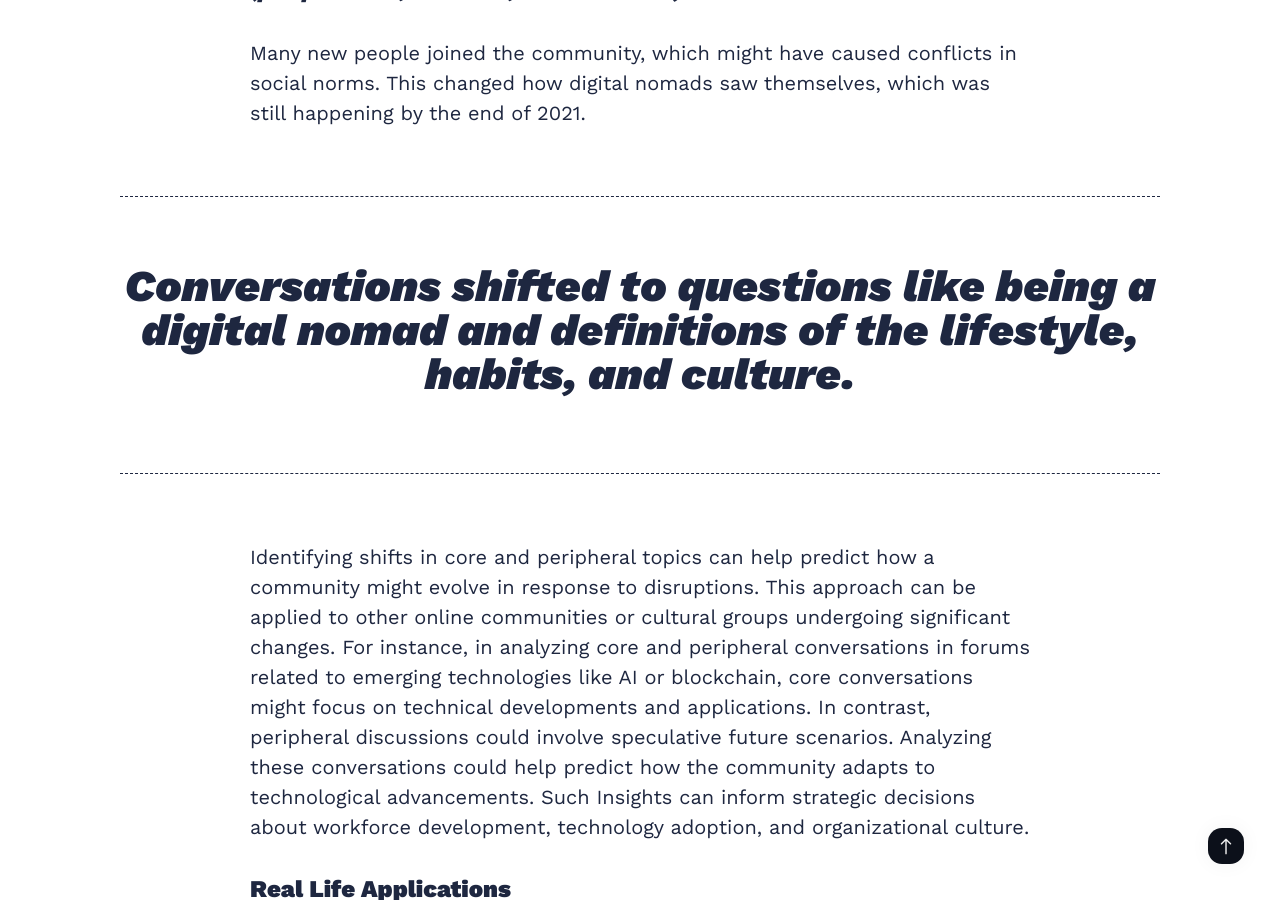
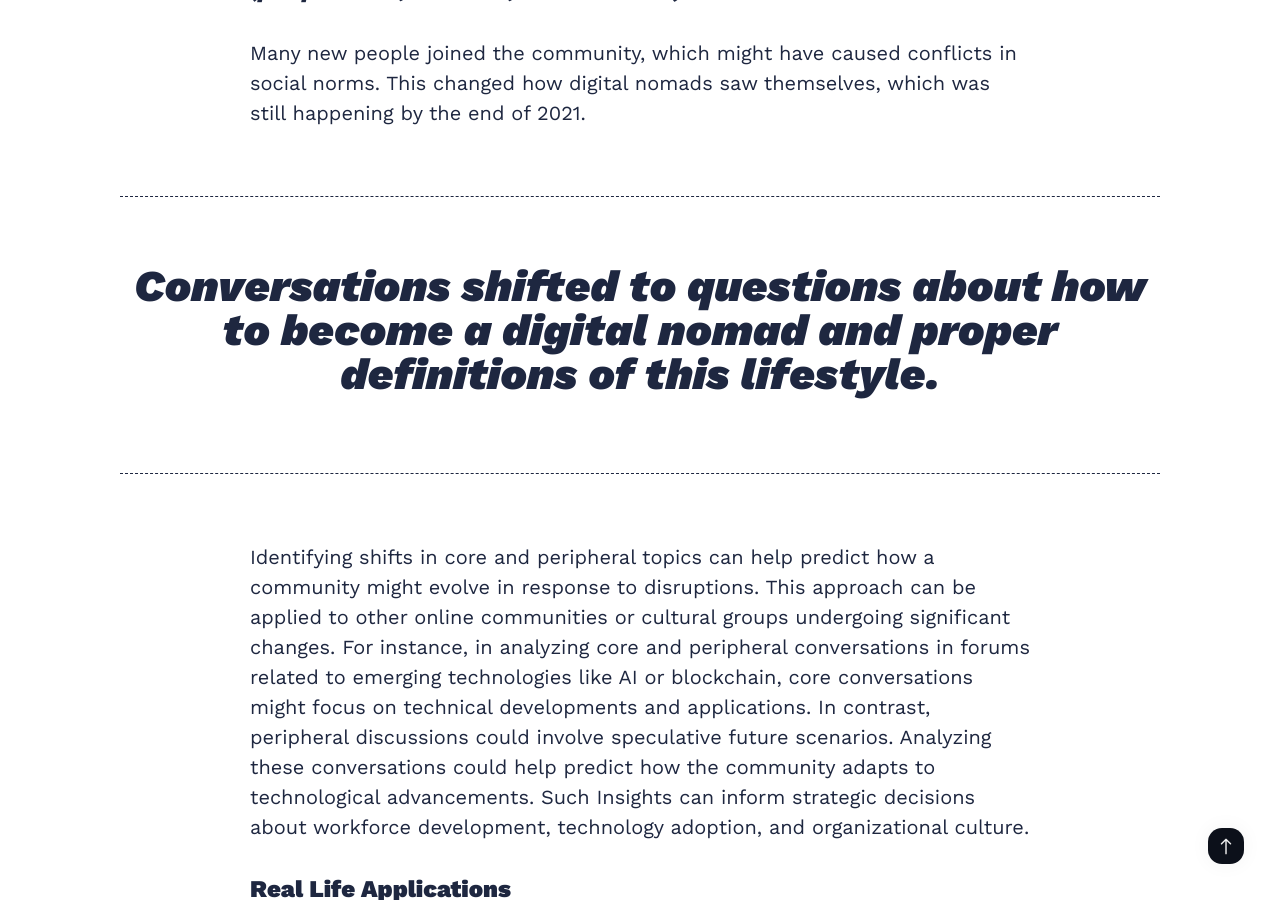
Before and after one commit to kargam0167/kargam0167.github.io, a Jekyll site: the page built from _posts/2022-11-07-Classification of Core and Peripheral Conversations.markdown, in a window 1280 px wide and 900 px high, scrolled down 2595 px. Built offline with Jekyll 4.4.1, drawn with Linux system fonts in a browser that asks for light colours; nearby versions of some CDN libraries.

Commit message:
Update 2022-11-07-Classification of Core and Peripheral Conversations.markdown

```diff
--- a/_posts/2022-11-07-Classification of Core and Peripheral Conversations.markdown
+++ b/_posts/2022-11-07-Classification of Core and Peripheral Conversations.markdown
@@ -30,7 +30,7 @@ interaction ratios in the three identified sub-periods (pre-pandemic, lockdown,
 
 Many new people joined the community, which might have caused conflicts in social norms. This changed how digital nomads saw themselves, which was still happening by the end of 2021.
 
-> Conversations shifted to questions like being a digital nomad and definitions of the lifestyle, habits, and culture.
+> Conversations shifted to questions about how to become a digital nomad and proper definitions of this lifestyle.
 
 Identifying shifts in core and peripheral topics can help predict how a community might evolve in response to disruptions. This approach can be applied to other online communities or cultural groups undergoing significant changes. For instance, in analyzing core and peripheral conversations in forums related to emerging technologies like AI or blockchain, core conversations might focus on technical developments and applications. In contrast, peripheral discussions could involve speculative future scenarios. Analyzing these conversations could help predict how the community adapts to technological advancements. Such Insights can inform strategic decisions about workforce development, technology adoption, and organizational culture.
 
@@ -40,6 +40,6 @@ By tracking changes in these core and peripheral conversations, people analytics
 <div class="gallery-box">
   <div class="gallery">
     <img src="/images/05-4.jpg" style="height: 400px; width: 600px;">
-    <img src="/images/05-3.jpg" style="height: 400px; width: 600px;">
+    <img src="/images/05-3.jpg" style="height: 300px; width: 600px;">
   </div>
   <em>Photo by <a href="https://unsplash.com/@charlesdeluvio?utm_content=creditCopyText&utm_medium=referral&utm_source=unsplash">charlesdeluvio</a> on <a href="https://unsplash.com/photos/man-using-macbook-Lks7vei-eAg?utm_content=creditCopyText&utm_medium=referral&utm_source=unsplash">Unsplash</a></em>
```
